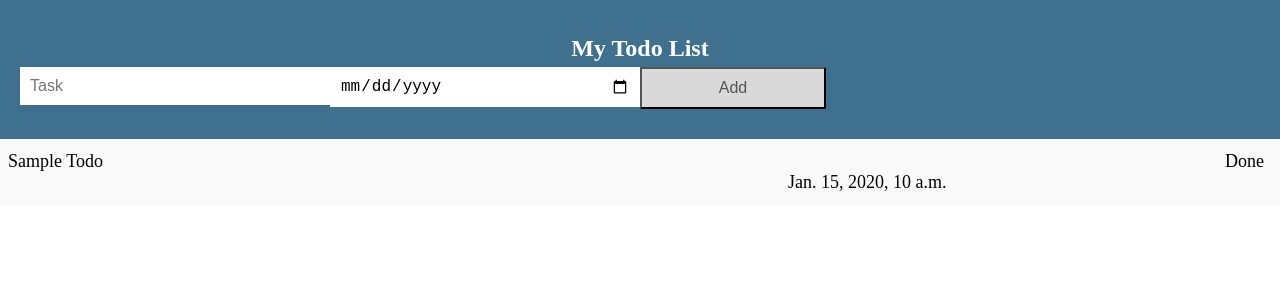
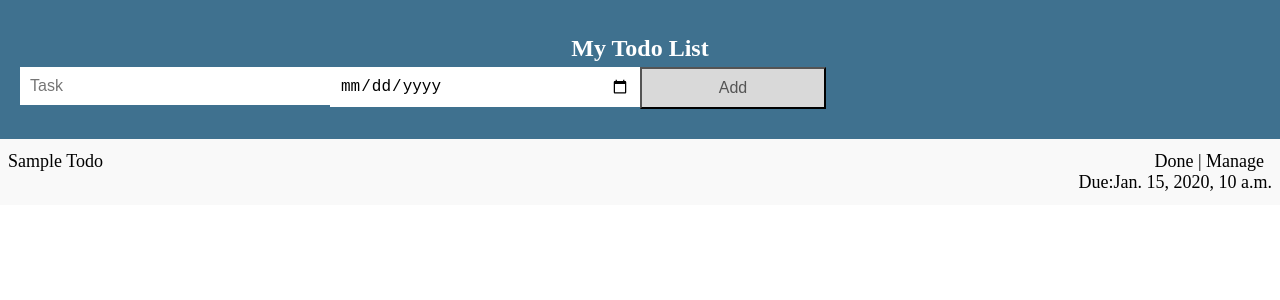
Before and after one commit to thibedi-phathela/DjangoDoList, a Django app: template templates/index.html in a window 1280 px wide. Shown: the top 300 px of the page. Run offline with Django 3.2, Linux system fonts and the light colour scheme; the template is opened without the code that fills it: most values are stand-ins (such as "Sample title", 1, 10 or a date in 2020).

Commit message:
Added feature
Added a manage feature which will allow tasks to be edited

```diff
--- a/static/css/style.css
+++ b/static/css/style.css
@@ -22,9 +22,8 @@ body {
 }
 
 .date {
-    display: flex;
   text-align: right;
-    margin-left: 780px;
+  margin-left: 680px;
 }
 
 ul li {
--- a/templates/index.html
+++ b/templates/index.html
@@ -7,7 +7,6 @@
 <meta name="viewport" content="width=device-width, initial-scale=1">
 
 <link rel="stylesheet" type="text/css" href="{% static 'css/style.css' %}">
-
 </head>
 <body>
 
@@ -27,11 +26,12 @@
    <div class="todo-content">
      <span class="title">{{todo.title | title}}</span>
    </div>
-   <div class="date">{{todo.date}}</div>
-
+   <div class="date">Due:{{todo.date}}</div>
    <span class="close">
-     <a style="text-decoration: none; color: black;" href="done/{{todo.id}}">Done</a>
-   </span>
+    <a style="text-decoration: none; color: black;" href="done/{{ todo.id }}">Done</a>
+    <span class="separator">|</span>
+    <a style="text-decoration: none; color: black;" href="manage/{{ todo.id }}">Manage</a>
+  </span>
  </li>
    {% empty %}
    <li>
@@ -39,6 +39,5 @@
    </li>
    {% endfor %}
  </ul>
-
 </body>
 </html>
--- a/todo/models.py
+++ b/todo/models.py
@@ -2,7 +2,7 @@ from django.db import models
 from datetime import date
 
 class Todo(models.Model):
-    title = models.CharField(max_length=1000)
+    title = models.CharField(max_length=100)
     date = models.CharField(max_length=15,default=date.today)
 
     def __str__(self):
--- a/todo/urls.py
+++ b/todo/urls.py
@@ -3,5 +3,6 @@ from . import views
 
 urlpatterns = [
     path('', views.index, name='index'),
-    path('done/<str:pk>', views.done, name='done')
+    path('done/<str:pk>', views.done, name='done'),
+    path('manage/<int:pk>', views.manage, name='manage')
 ]
```
Also changed, not shown: templates/manage.html (added, +26 -0 lines), todo/views.py (+11 -0 lines), db.sqlite3, todo/migrations/0010_auto_20230623_1218.py (added), todo/migrations/0011_alter_todo_date.py (added). Lines whose indentation alone changed are shown as unchanged.
